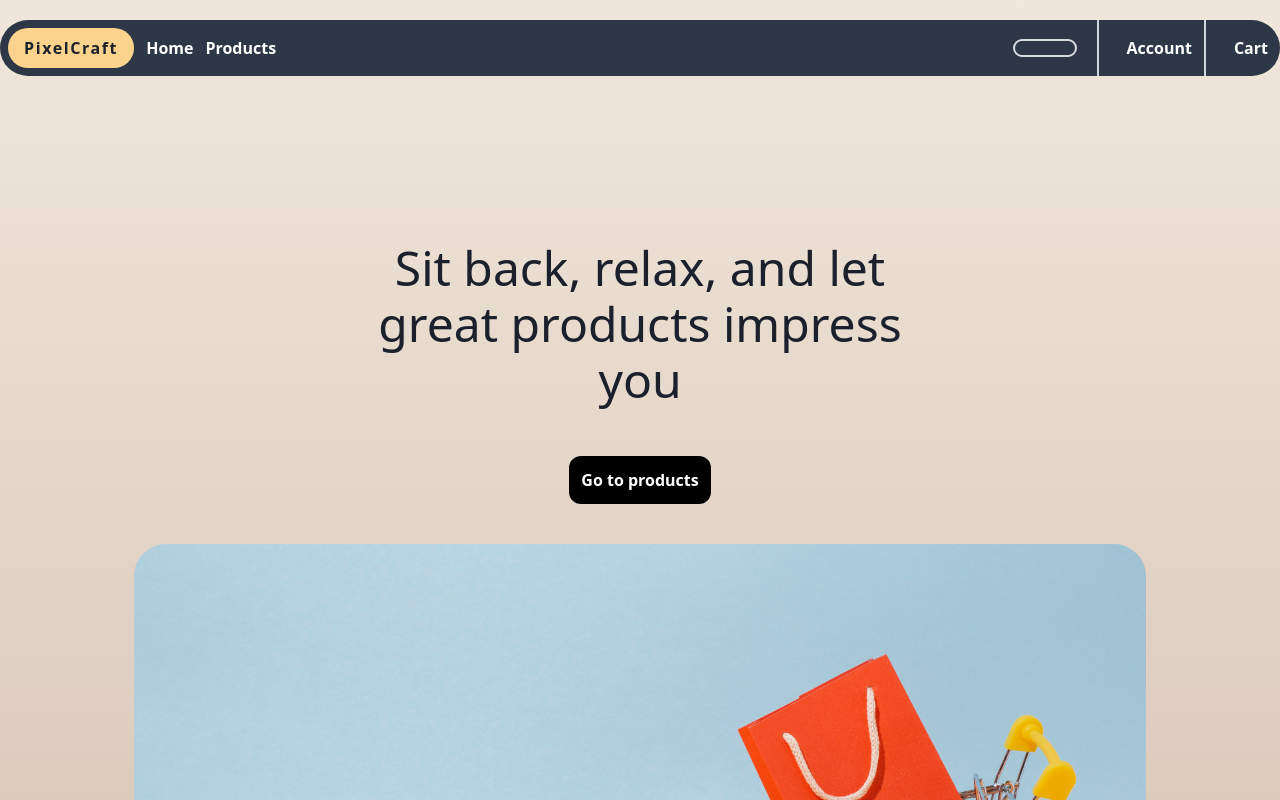
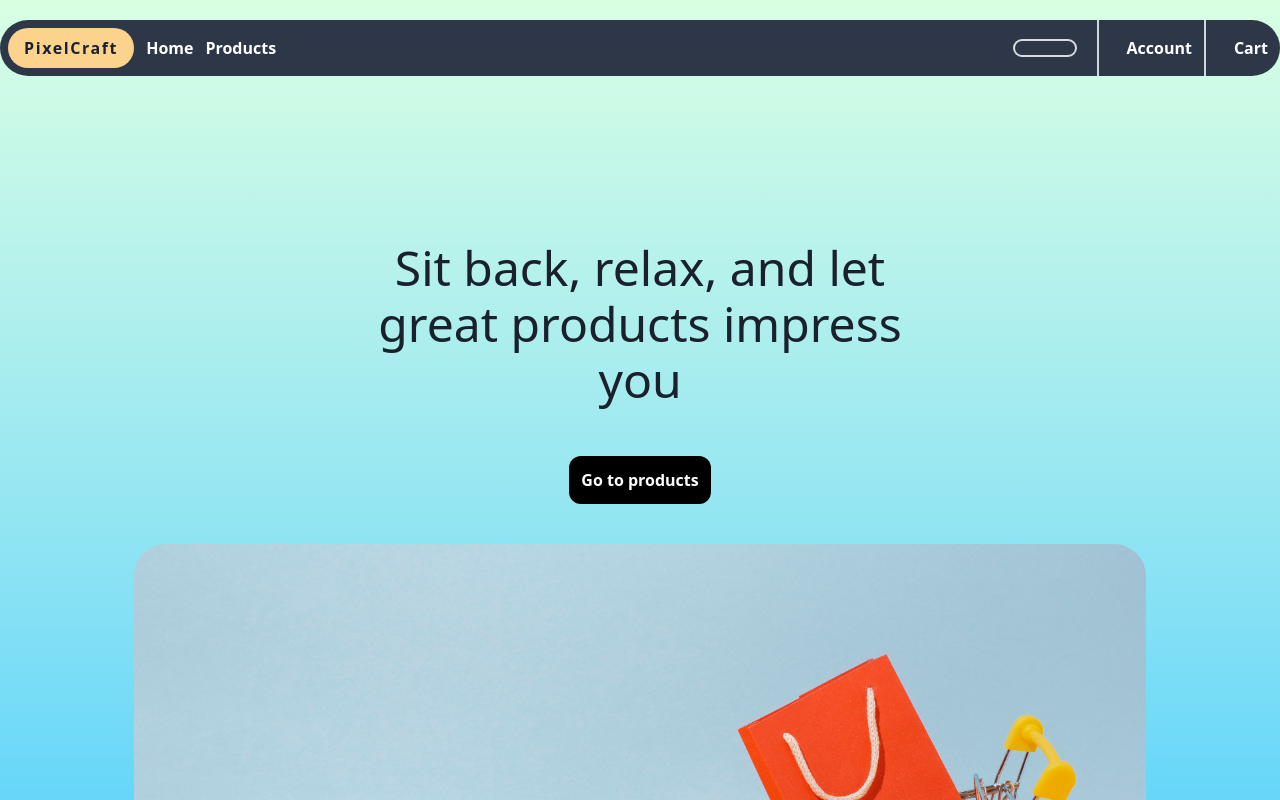
Before and after one commit to Mo0Hamdy/e-commerce, a Next.js app: page / in a window 1280 px wide. Shown: the top 800 px of the page. Built offline with nearby package versions, Linux system fonts and the light colour scheme; some icons are missing.

Commit message:
update hero background

```diff
--- a/app/landing/[product]/page.jsx
+++ b/app/landing/[product]/page.jsx
@@ -22,7 +22,7 @@ export default async function dynamicProduct({ params }) {
     return (
       <div
         key={element.id}
-        className="rounded-xl w-72 h-94 p-3 mx-10 bg-white flex flex-col justify-between shrink-0"
+        className="rounded-xl w-72 h-94 p-3 mx-10 shadow-2xl bg-white flex flex-col justify-between shrink-0"
       >
         <div className="relative h-60 flex items-center justify-center">
           <Image
--- a/components/Hero.jsx
+++ b/components/Hero.jsx
@@ -2,7 +2,7 @@ import Link from "next/link";
 import Image from "next/image";
 export default function Hero() {
   return (
-    <div className="bg-linear-to-b from-[#efe7da] to-[#d6c0b3] flex items-center px-2">
+    <div className="bg-linear-to-b from-[#d9ffe3] to-[#00c5ff] flex items-center px-2">
       <div className="container m-auto flex items-center flex-col mt-60">
         <h2 className="text-textColor text-3xl md:text-5xl w-full md:w-150 text-center md:leading-14 pb-2">
           Sit back, relax, and let great products impress you
```
